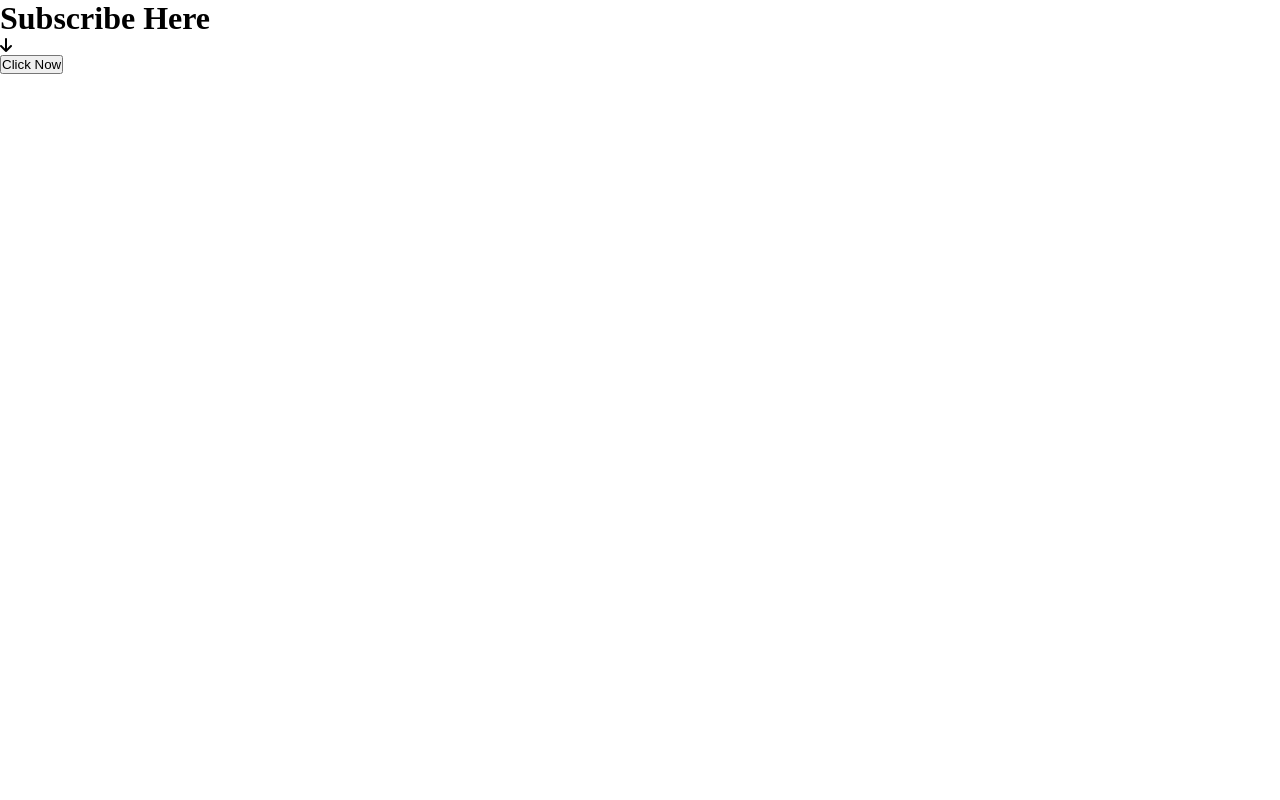
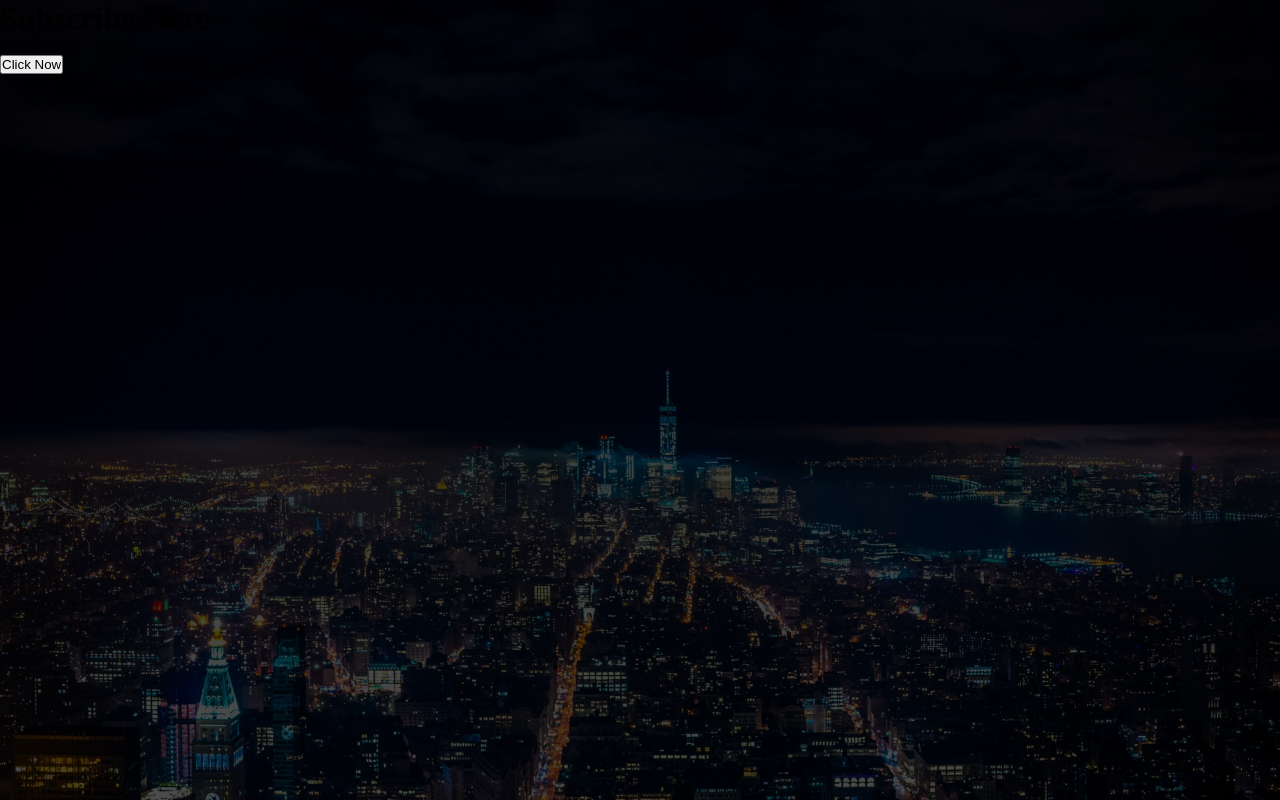
Before and after one commit to tod619/SignUpForm, a plain HTML site: page index.html in a window 1280 px wide. Drawn offline with Linux system fonts and the light colour scheme.

Commit message:
Added background image for main container in the style.css file

```diff
--- a/assests/styles/style.css
+++ b/assests/styles/style.css
@@ -7,6 +7,14 @@ font-family: 'Roboto Condensed', sans-serif; */
   padding: 0;
 }
 
+.container {
+  width: 100%;
+  height: 100vh;
+  background: linear-gradient(rgba(0, 0, 0, 0.8), rgba(0, 0, 0, 0.7)),
+    url(../images/bg1.jpeg) center no-repeat;
+  background-size: cover;
+}
+
 /* Hide the form container */
 .form-container {
   display: none;
```
